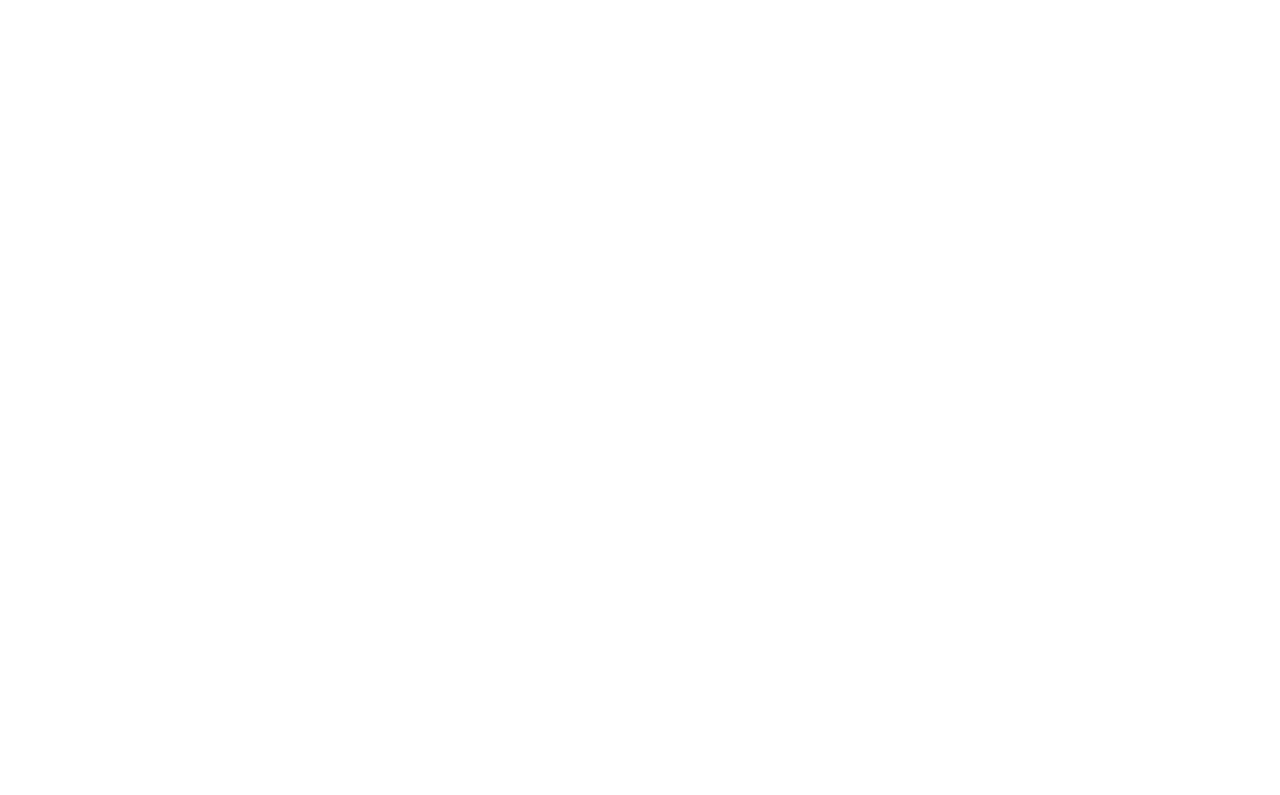
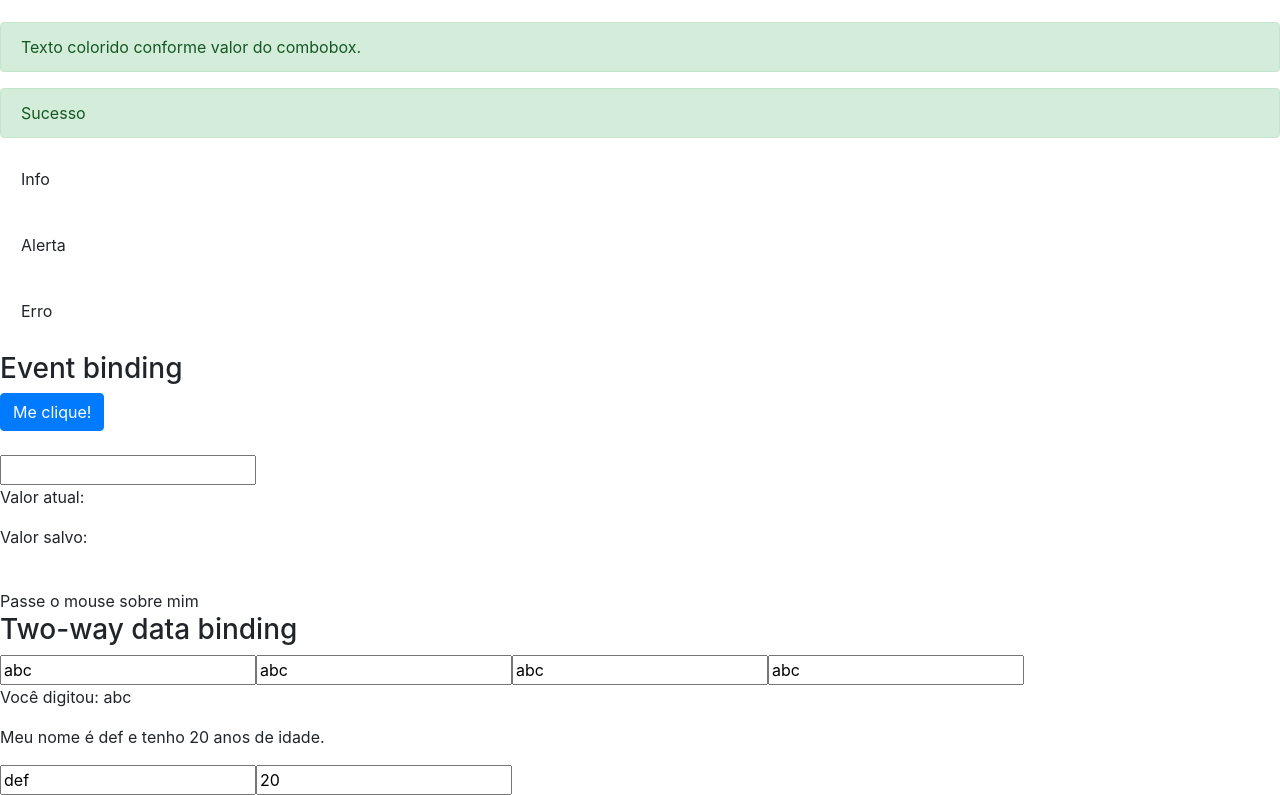
Before and after one commit to carlosinhani/data_binding-Angular, an Angular app: page / in a window 1280 px wide. Shown: the part 511-1306 px from the top of the page. Before the commit the page ends 800 px from the top, so only its background shows below. Built offline with nearby package versions, Linux system fonts and the light colour scheme.

Commit message:
Two-way-data-binding

```diff
--- a/src/app/data-binding/data-binding.component.html
+++ b/src/app/data-binding/data-binding.component.html
@@ -1,5 +1,5 @@
 <section class="property-binding">
-  <!-- <article>
+  <article>
     <h3>Interpolation / Interpolação</h3>
      <p>String renderizada com interpolação: {{ url }}</p>
      <p>Resultado de 1 + 1 é: {{ 1 + 1 }}</p>
@@ -44,8 +44,8 @@
         [style.display]="classe.value == 'alert-danger' ? 'block' : 'none'">
        Esse texto somente aparece em caso de erro.</div>
 
-     </div> -->
-  <!-- </article> -->
+     </div>
+  </article>
  <article>
     <h3>Event binding</h3>
     <div>
@@ -59,7 +59,7 @@
         (keyup)="onKeyUp($event)"
         (keyup.enter)="salvarValor(campoInput.value)"
         (blur)="salvarValor(campoInput.value)"
-        #campoInput />
+        #campoInput >
 
        <p>Valor atual: {{ valorAtual }}</p>
        <p>Valor salvo: {{ valorSalvo }}</p>
@@ -74,5 +74,5 @@
         </span>
     </div>
  </article>
-
 </section>
+<app-meu-form></app-meu-form>
--- a/src/app/data-binding/data-binding.component.ts
+++ b/src/app/data-binding/data-binding.component.ts
@@ -1,6 +1,4 @@
 import { Component, OnInit } from '@angular/core';
-
-
 @Component({
   selector: 'app-data-binding',
   templateUrl: './data-binding.component.html',
@@ -23,6 +21,7 @@
   valorAtual: string = '';
   valorSalvo = '';
   isMouseOver: boolean = false;
+
 
   getValor(){
     return 1;
--- /dev/null
+++ b/src/app/meu-form/meu-form.component.html
@@ -0,0 +1,31 @@
+<section class="two-way-binding">
+    <article>
+        <h3>Two-way data binding</h3>
+        <div>
+
+         <input type="text"
+          [value]="nome"
+          (input)="nome = $event.target.value"
+         >
+
+         <input type="text"
+          [ngModel]="nome"
+          (ngModelChange)="nome = $event"
+         />
+
+         <input type="text" [(ngModel)]="nome">
+         <input type="text" bindon-ngModel="nome">
+
+
+         <p>Você digitou: {{ nome }}</p>
+       </div>
+       <div>
+
+         <p>Meu nome é {{ pessoa.nome }} e tenho  {{pessoa.idade}} anos de idade. </p>
+
+         <input type="text" [(ngModel)]="pessoa.nome" >
+         <input type="text" [(ngModel)]="pessoa.idade" >
+
+       </div>
+    </article>
+ </section>
--- /dev/null
+++ b/src/app/meu-form/meu-form.component.ts
@@ -0,0 +1,21 @@
+import { Component, OnInit } from '@angular/core';
+
+@Component({
+  selector: 'app-meu-form',
+  templateUrl: './meu-form.component.html',
+  styleUrls: ['./meu-form.component.css']
+})
+export class MeuFormComponent implements OnInit {
+
+  nome: string = 'abc';
+  pessoa: any = {
+    nome: 'def',
+    idade: 20
+  }
+
+  constructor() { }
+
+  ngOnInit(): void {
+  }
+
+}
```
Also changed, not shown: src/app/app.module.ts (+6 -1 lines), src/app/meu-form/meu-form.module.ts (added, +20 -0 lines), src/app/meu-form/meu-form.component.css (added), 1 other file (tests, documents, lock files or other folders).
